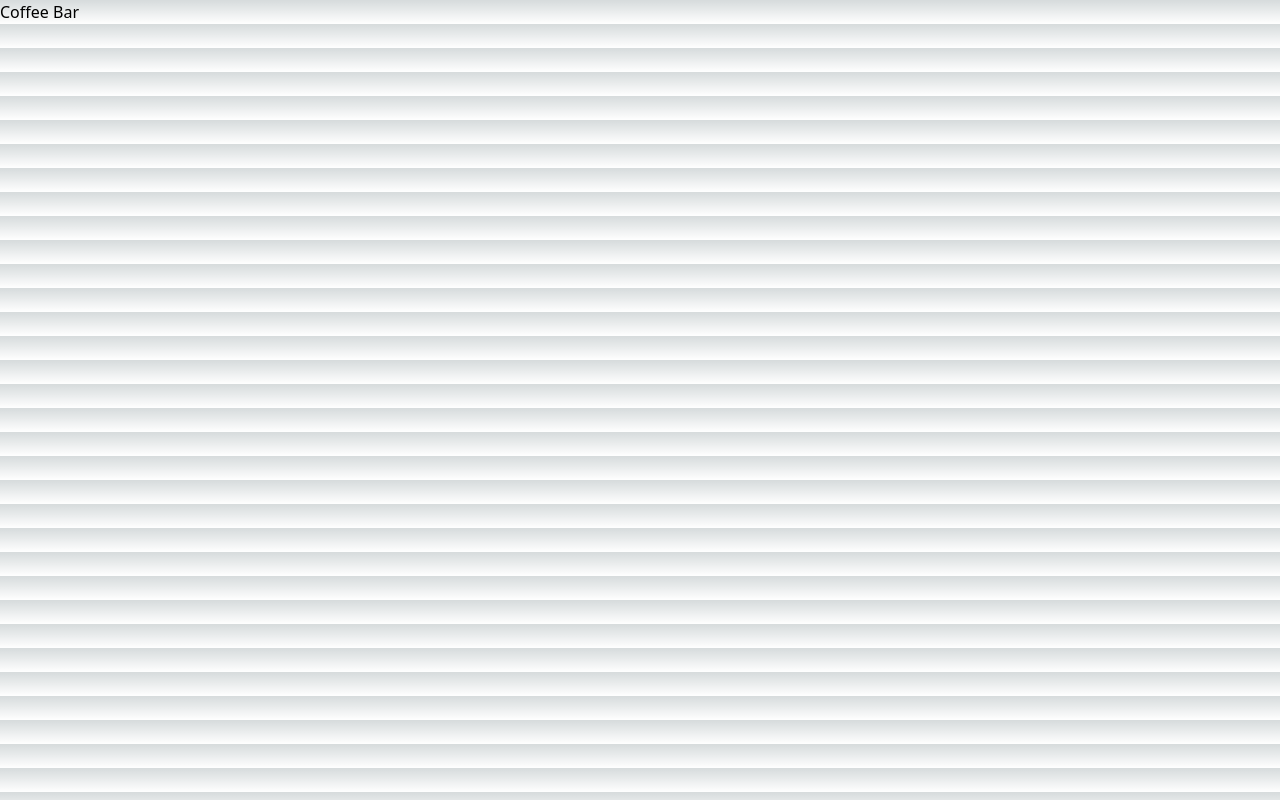
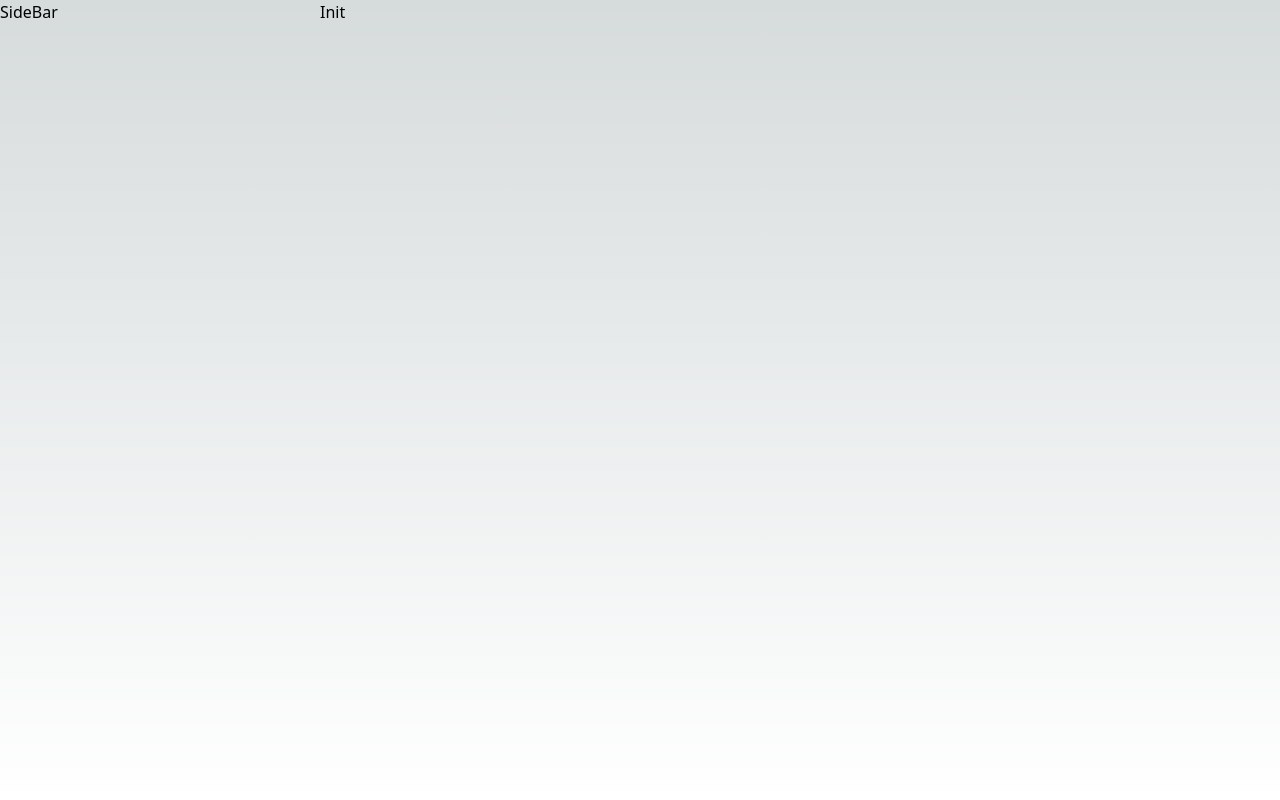
Before and after one commit to MaxiBelli/COFFEEBAR-APP, a Next.js app: page / in a window 1280 px wide. Built offline with nearby package versions, Linux system fonts and the light colour scheme.

Commit message:
feat: Create main Layout

```diff
--- /dev/null
+++ b/layout/Layout.js
@@ -0,0 +1,22 @@
+import Head from "next/head";
+
+export default function Layout({ children, page }) {
+  return (
+    <>
+      <Head>
+        <title>Coffee - {page}</title>
+        <meta name="description" content="Coffee Bar" />
+      </Head>
+
+      <div className="md:flex">
+        <aside className="md:w-4/12 xl:w-1/4 2xl:w-1/5">
+          <h1>SideBar</h1>
+        </aside>
+
+        <main className="md:w-8/12 xl:w-3/4 2xl:w-4/5 h-screen overflow-y-scroll">
+          {children}
+        </main>
+      </div>
+    </>
+  );
+}
--- a/pages/index.js
+++ b/pages/index.js
@@ -1,9 +1,11 @@
 import Image from 'next/image'
-
+import Layout from '@/layout/Layout'
 
 
 export default function Home() {
   return (
-   <h1>Coffee Bar</h1>
+   <Layout>
+    <h1>Init</h1>
+   </Layout>
   )
 }
--- a/tailwind.config.js
+++ b/tailwind.config.js
@@ -2,6 +2,7 @@
 module.exports = {
   content: [
     './pages/**/*.{js,ts,jsx,tsx,mdx}',
+    "./layout/**/*.{js,ts,jsx,tsx}",
     './components/**/*.{js,ts,jsx,tsx,mdx}',
     './app/**/*.{js,ts,jsx,tsx,mdx}',
   ],
```
